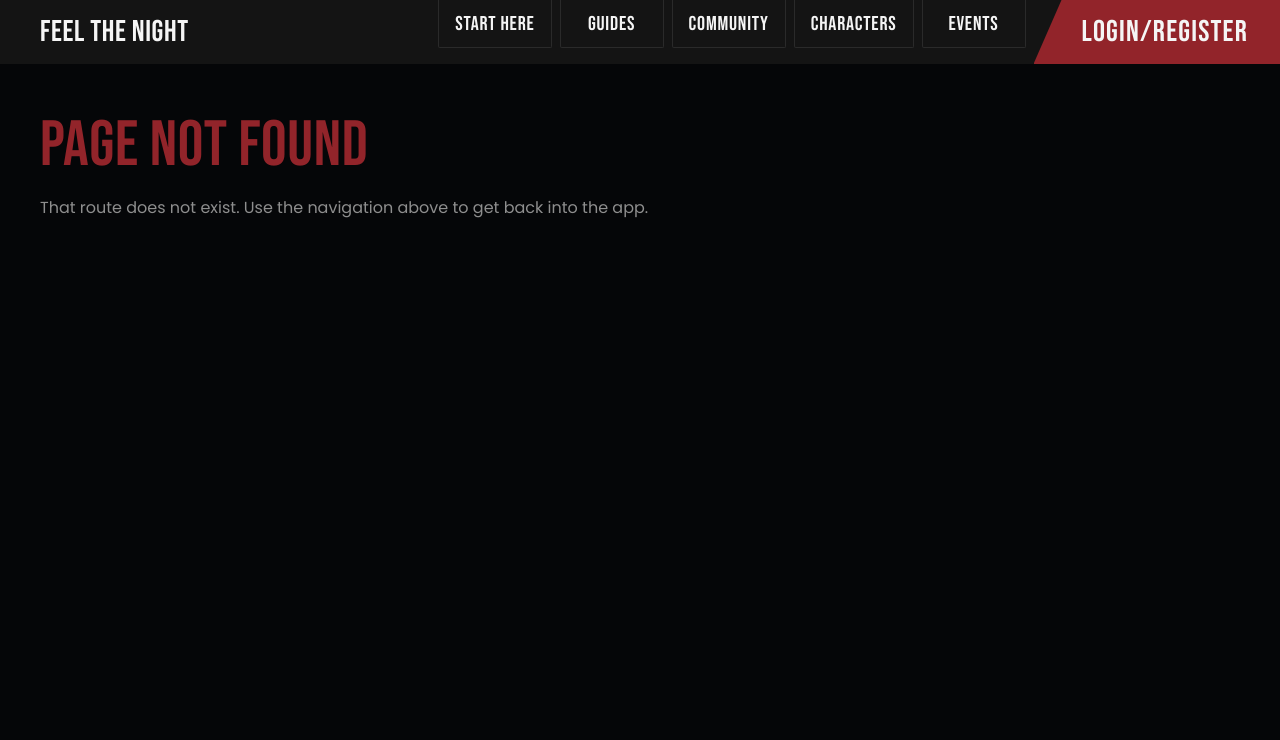
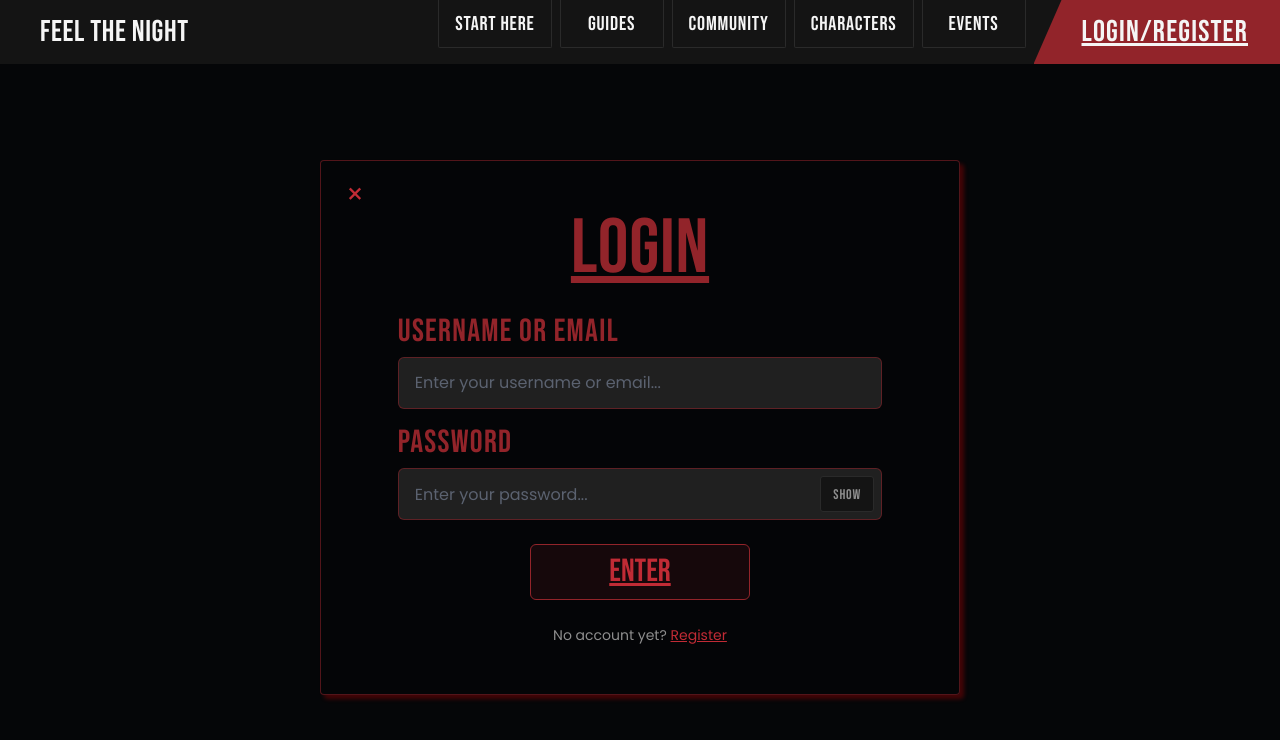
Before and after one commit to Feel-The-Night/Feel-The-Night-Frontend, a React (Vite) app: page /login in a window 1280 px wide. Before the commit this address had no page. Shown: the top 740 px of the page. Built offline with nearby package versions, Linux system fonts and the light colour scheme.

Commit message:
feat: implement login page

```diff
--- /dev/null
+++ b/src/pages/Login/Login.module.css
@@ -0,0 +1,13 @@
+/* Login - same visual direction as Register. */
+
+.page {
+  display: flex;
+  justify-content: center;
+  padding-block: var(--space-12) var(--space-16);
+}
+
+@media (max-width: 48rem) {
+  .page {
+    padding-block: var(--space-6) var(--space-12);
+  }
+}
--- /dev/null
+++ b/src/pages/Login/Login.tsx
@@ -0,0 +1,84 @@
+import { useState, type FormEvent } from 'react'
+import { Link } from 'react-router-dom'
+
+import AuthField from '../../components/auth/AuthField'
+import AuthPanel, { type AuthStatus } from '../../components/auth/AuthPanel'
+import PasswordField from '../../components/auth/PasswordField'
+import {
+  hasErrors,
+  validateLogin,
+  type FieldErrors,
+  type LoginField,
+  type LoginValues,
+} from '../../components/auth/validation'
+import styles from './Login.module.css'
+
+const EMPTY: LoginValues = { identifier: '', password: '' }
+
+export default function Login() {
+  const [values, setValues] = useState<LoginValues>(EMPTY)
+  const [errors, setErrors] = useState<FieldErrors<LoginField>>({})
+  const [status, setStatus] = useState<AuthStatus>('idle')
+
+  function handleSubmit(event: FormEvent<HTMLFormElement>) {
+    event.preventDefault()
+
+    const found = validateLogin(values)
+    setErrors(found)
+
+    if (hasErrors(found)) {
+      setStatus('error')
+      return
+    }
+
+    /* Demo only: no session is created, there is no API yet. */
+    setStatus('success')
+  }
+
+  const message =
+    status === 'error'
+      ? 'Check the highlighted fields.'
+      : status === 'success'
+        ? 'Looks good. Sign-in is not wired up yet - the backend is still to come.'
+        : undefined
+
+  return (
+    <div className={styles.page}>
+      <AuthPanel
+        title="Login"
+        submitLabel="enter"
+        status={status}
+        message={message}
+        onSubmit={handleSubmit}
+        footer={
+          <>
+            No account yet? <Link to="/register">Register</Link>
+          </>
+        }
+      >
+        <AuthField
+          id="identifier"
+          label="username or email"
+          placeholder="Enter your username or email..."
+          autoComplete="username"
+          value={values.identifier}
+          error={errors.identifier}
+          onChange={(event) =>
+            setValues((current) => ({ ...current, identifier: event.target.value }))
+          }
+        />
+        <PasswordField
+          id="loginPassword"
+          label="password"
+          placeholder="Enter your password..."
+          autoComplete="current-password"
+          value={values.password}
+          error={errors.password}
+          onChange={(value) =>
+            setValues((current) => ({ ...current, password: value }))
+          }
+        />
+      </AuthPanel>
+    </div>
+  )
+}
--- a/src/routes/AppRoutes.tsx
+++ b/src/routes/AppRoutes.tsx
@@ -6,6 +6,7 @@ import Community from '../pages/Community/Community'
 import Events from '../pages/Events/Events'
 import Guides from '../pages/Guides/Guides'
 import Home from '../pages/Home/Home'
+import Login from '../pages/Login/Login'
 import NotFound from '../pages/NotFound/NotFound'
 import Register from '../pages/Register/Register'
 import Start from '../pages/Start/Start'
@@ -20,6 +21,7 @@ export default function AppRoutes() {
         <Route path="/community" element={<Community />} />
         <Route path="/characters" element={<Characters />} />
         <Route path="/events" element={<Events />} />
+        <Route path="/login" element={<Login />} />
         <Route path="/register" element={<Register />} />
         <Route path="*" element={<NotFound />} />
       </Route>
--- a/src/routes/navigation.ts
+++ b/src/routes/navigation.ts
@@ -11,5 +11,5 @@ export const navItems: NavItem[] = [
   { label: 'Community', path: '/community' },
   { label: 'Characters', path: '/characters' },
   { label: 'Events', path: '/events' },
-  { label: 'Login/Register', path: '/register', accent: true },
+  { label: 'Login/Register', path: '/login', accent: true },
 ]
```
